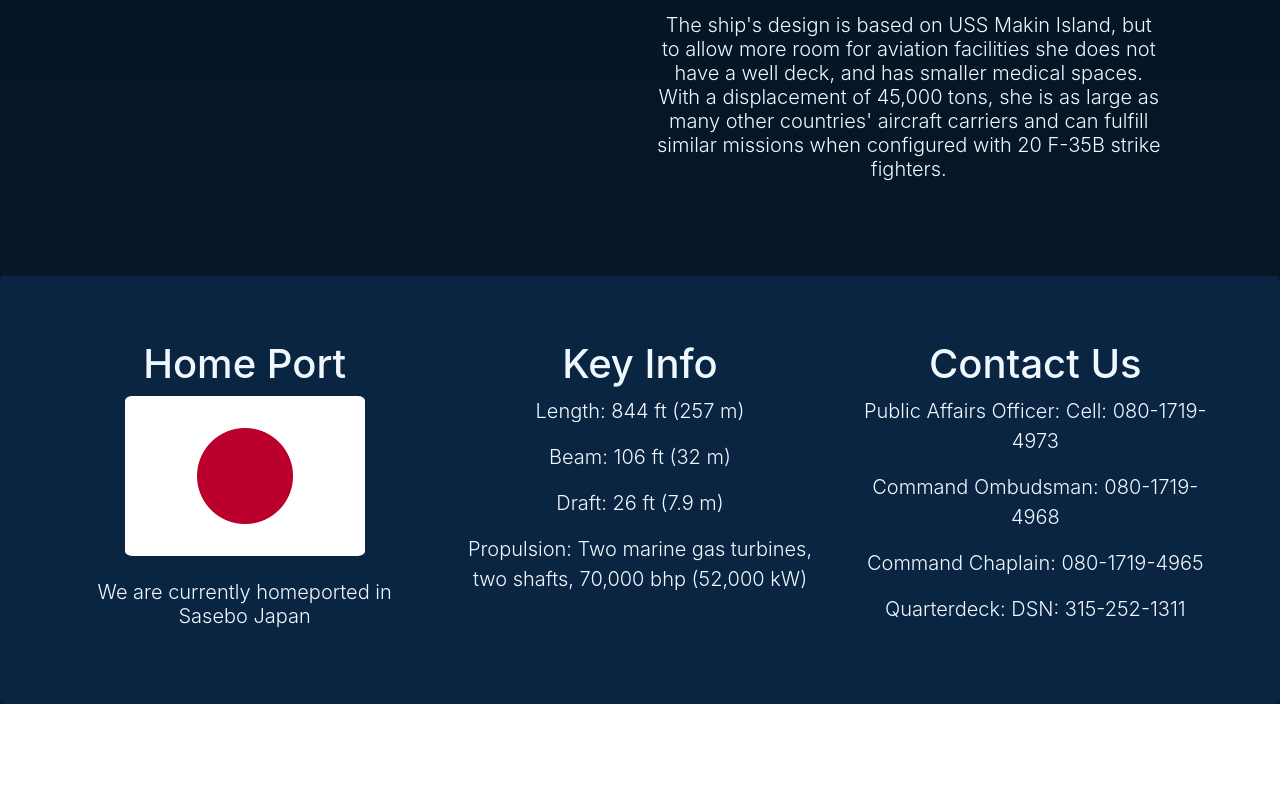
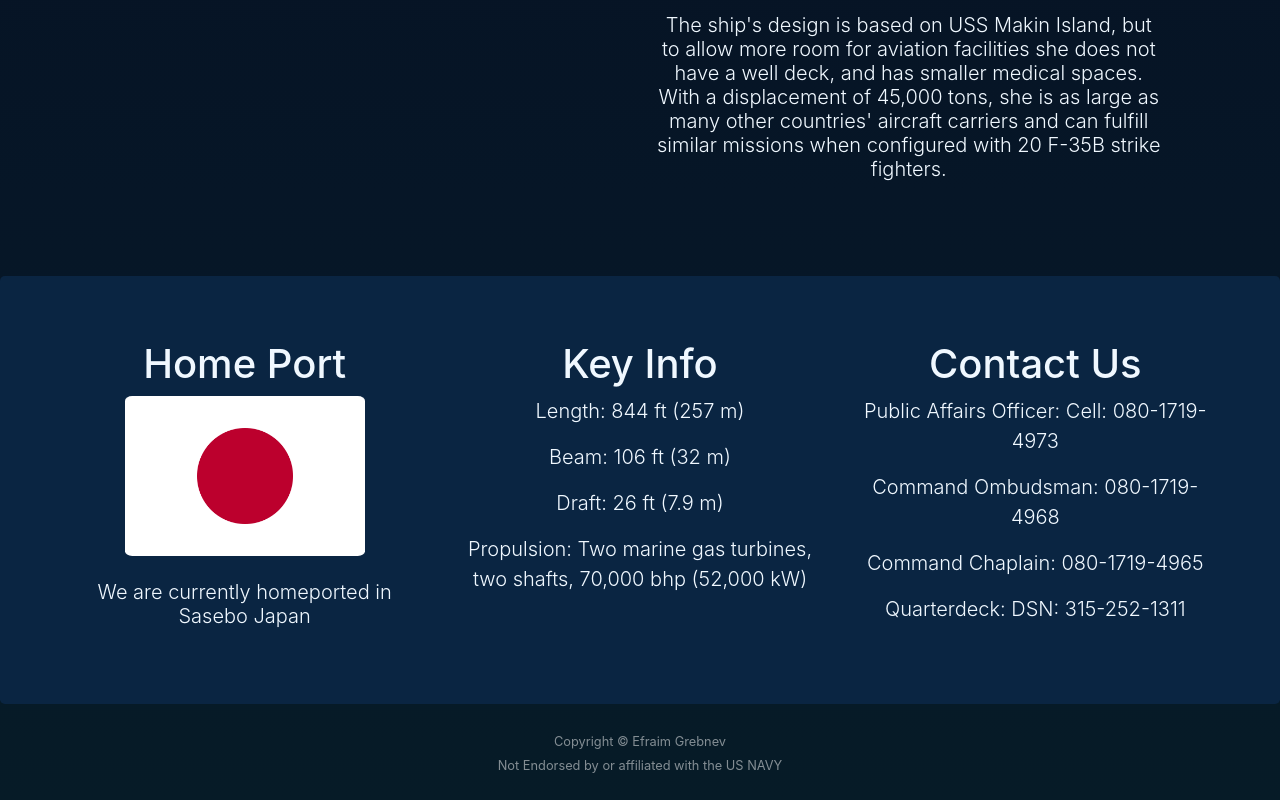
Before and after one commit to efraim132/USSAmerica, a plain HTML site: page index.html in a window 1280 px wide. Shown: the part 1227-2027 px from the top of the page. Before the commit the page ends 1931 px from the top, so only its background shows below. Drawn offline with nearby package versions, Linux system fonts and the light colour scheme.

Commit message:
Added Footer

```diff
--- a/index.html
+++ b/index.html
@@ -75,7 +75,13 @@
                 </div>
             </div>
         </div>
-
+        <footer id="sticky-footer" class="py-4 text-white-50">
+            <div class="container text-center">
+              <small>Copyright &copy; Efraim Grebnev</small>
+              <br>
+              <small>Not Endorsed by or affiliated with the US NAVY</small>
+            </div>
+          </footer>
     </body>
 
 </html>
```
